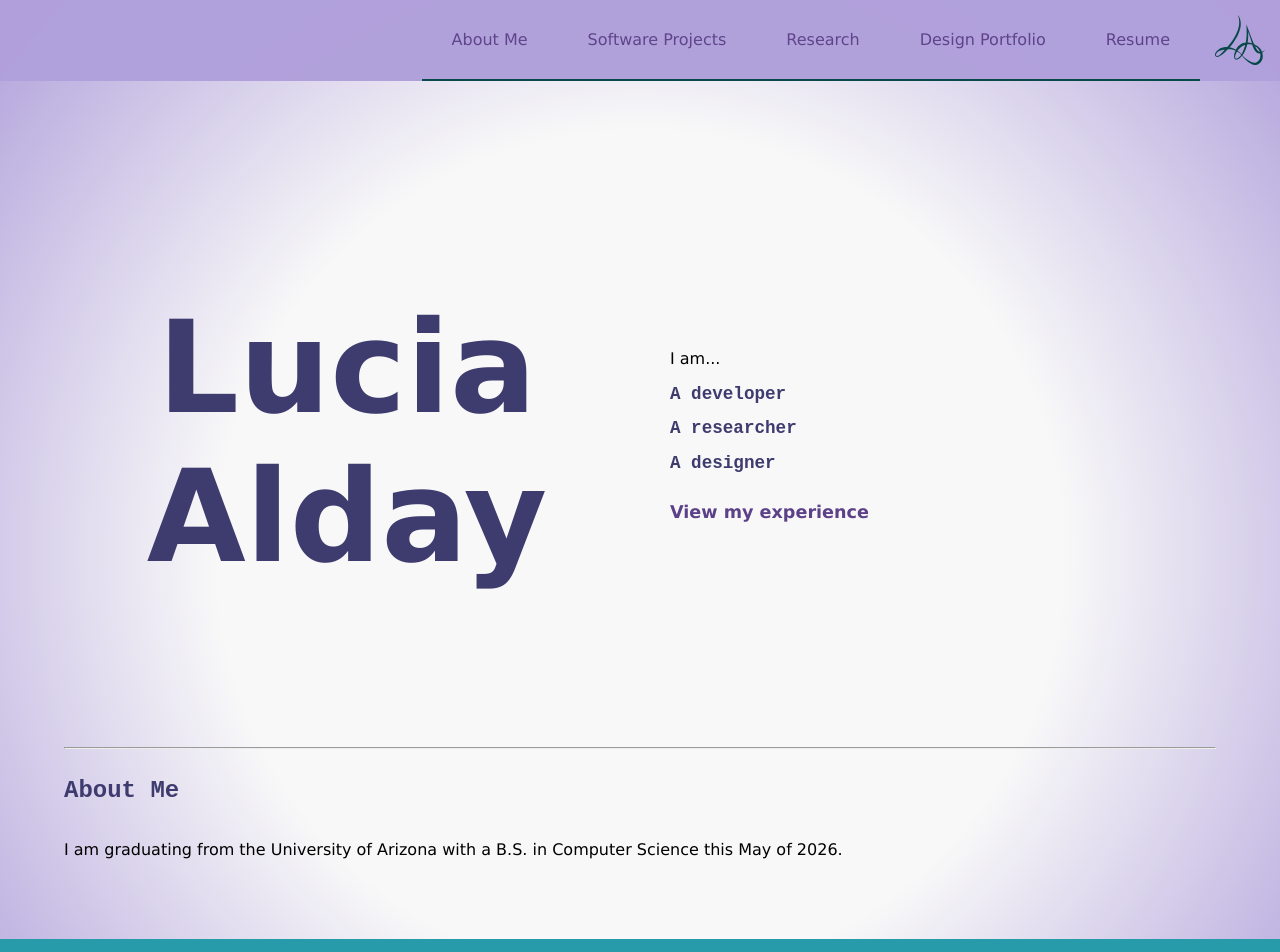
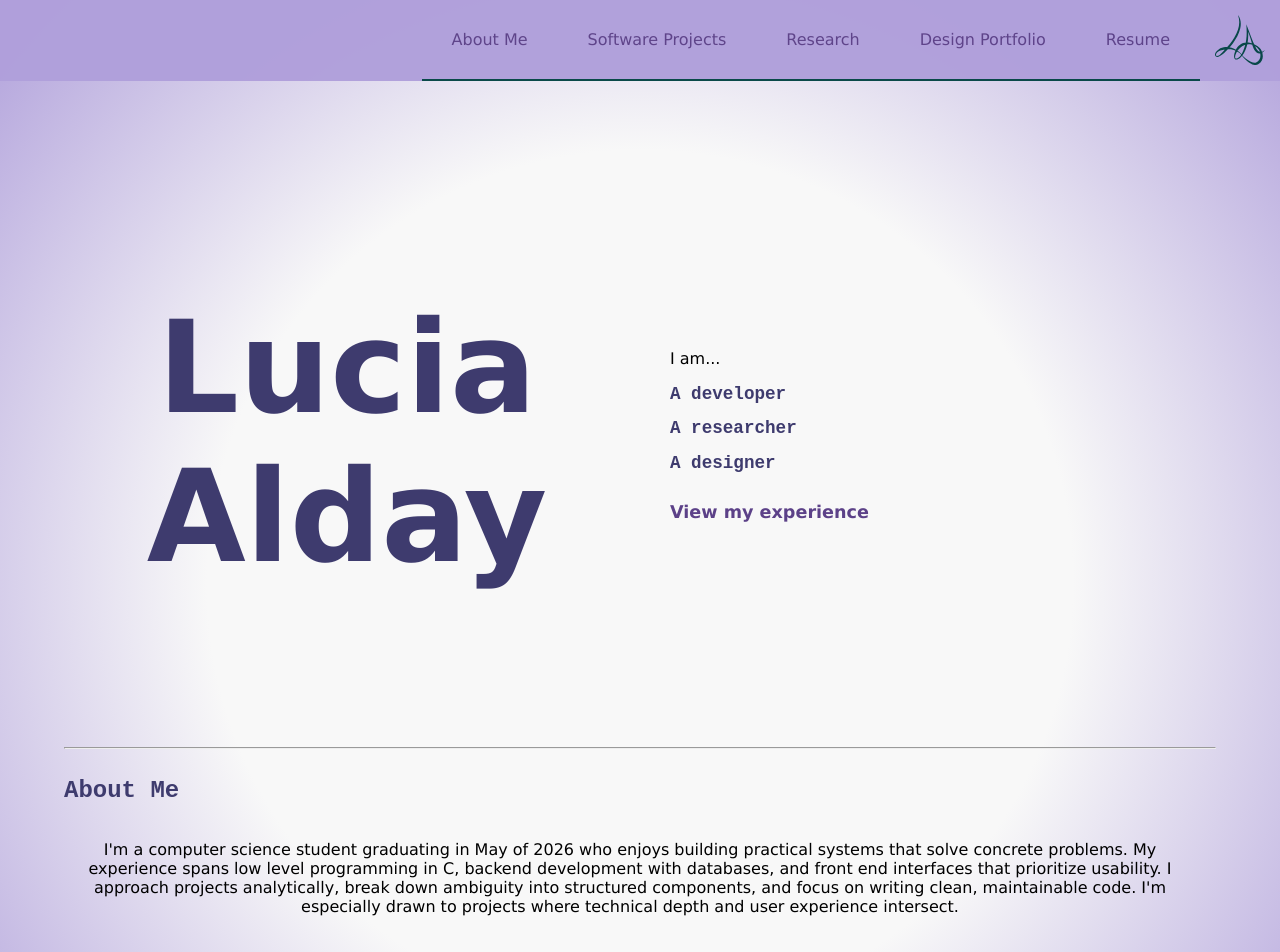
Before and after one commit to luciaalday/portfolio, a React (Create React App) app: page / in a window 1280 px wide. Shown: the top 952 px of the page. Built offline with nearby package versions, Linux system fonts and the light colour scheme.

Commit message:
update about me

```diff
--- a/src/pages/Home.jsx
+++ b/src/pages/Home.jsx
@@ -22,7 +22,7 @@ export default function Home() {
         <h2>About Me</h2>
       </article>
       <article>
-        <p>I am graduating from the University of Arizona with a B.S. in Computer Science this May of 2026.</p>
+        <p>I'm a computer science student graduating in May of 2026 who enjoys building practical systems that solve concrete problems. My experience spans low level programming in C, backend development with databases, and front end interfaces that prioritize usability. I approach projects analytically, break down ambiguity into structured components, and focus on writing clean, maintainable code. I'm especially drawn to projects where technical depth and user experience intersect.</p>
         <p></p>
       </article>
     </main>
```
